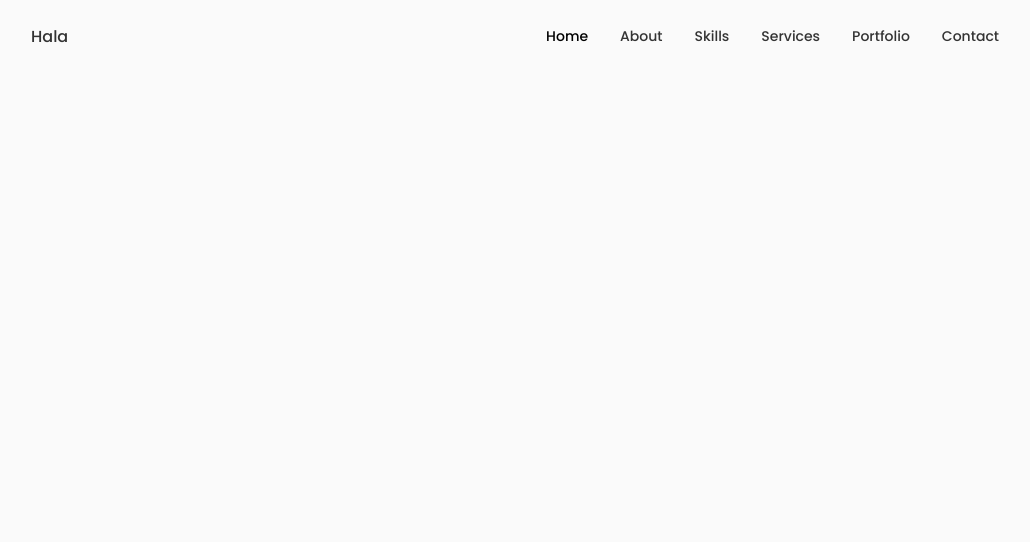
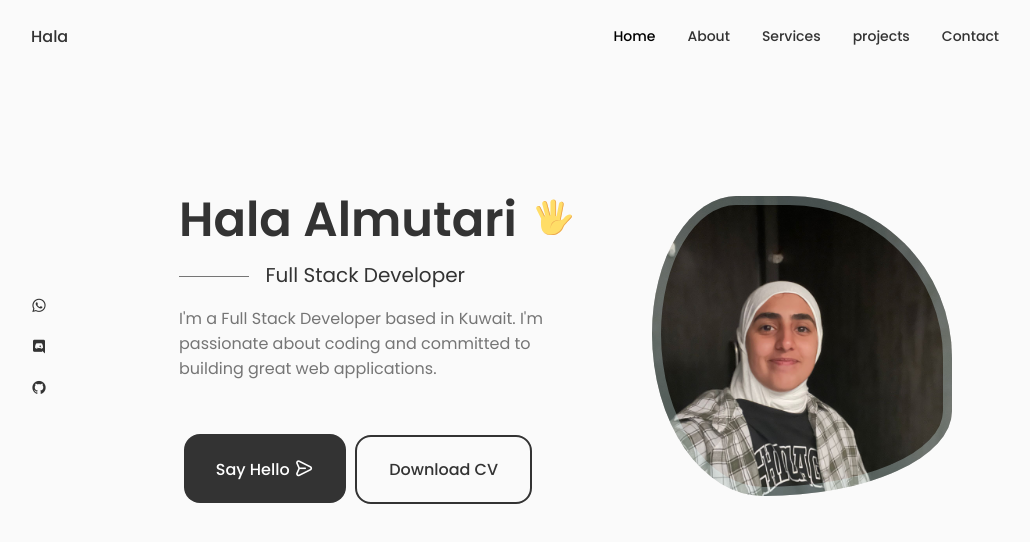
Before and after one commit to halacoded/Hala-Almutairi-Portfolio, a React (Create React App) app: page / in a window 1280 px wide. Shown: the top 542 px of the page, without its empty margins (125-1155 px from the left). Built offline with nearby package versions, Linux system fonts and the light colour scheme.

Commit message:
Add home

```diff
--- a/src/App.css
+++ b/src/App.css
@@ -142,6 +142,7 @@ img {
   padding: 1.25rem 2rem;
   border-radius: 1rem;
   font-weight: var(--font-medium);
+  margin: 0.3rem;
 }
 .button:hover {
   background-color: var(--title-color-dark);
@@ -155,6 +156,25 @@ img {
   align-items: center;
 }
 
+.button--dark {
+  background-color: var(--title-color);
+  color: var(--container-color);
+}
+
+.button--dark:hover {
+  background-color: var(--title-color-dark);
+}
+
+.button--outline {
+  background-color: transparent;
+  color: var(--title-color);
+  border: 2px solid var(--title-color);
+}
+
+.button--outline:hover {
+  background-color: var(--title-color);
+}
+
 /* BREAKPOINTS */
 /* For large devices */
 @media screen and (max-width: 992px) {
@@ -162,9 +182,20 @@ img {
     margin-left: var(--mb-1-5);
     margin-right: var(--mb-1-5);
   }
+  .button {
+    padding: 1rem 1.75rem;
+  }
+
+  .button_icon {
+    width: 22px;
+    height: 22px;
+  }
 }
 /* For medium devices */
 @media screen and (max-width: 768px) {
+  .section {
+    padding: 2rem 0 4rem;
+  }
 }
 
 @media screen and (max-width: 576px) {
@@ -172,6 +203,9 @@ img {
 
 /* For small devices */
 @media screen and (max-width: 350px) {
+  .root {
+    --big-font-size: 2.25rem;
+  }
   .container {
     margin-left: var(--mb-1);
     margin-right: var(--mb-1);
--- a/src/components/header/Header1.jsx
+++ b/src/components/header/Header1.jsx
@@ -22,19 +22,15 @@ const Header1 = () => {
                 <i className="uil uil-user nav__icon"></i>About
               </a>
             </li>
-            <li className="nav__item">
-              <a href="#skills" className="nav__link">
-                <i className="uil uil-file-alt nav__icon"></i>Skills
-              </a>
-            </li>
+
             <li className="nav__item">
               <a href="#services" className="nav__link">
                 <i className="uil uil-briefcase-alt nav__icon"></i>Services
               </a>
             </li>
             <li className="nav__item">
-              <a href="#portfolio" className="nav__link">
-                <i className="uil uil-scenery nav__icon"></i>Portfolio
+              <a href="#projects" className="nav__link">
+                <i className="uil uil-scenery nav__icon"></i>projects
               </a>
             </li>
             <li className="nav__item">
--- /dev/null
+++ b/src/components/home/Data.jsx
@@ -0,0 +1,75 @@
+import React from "react";
+
+const Data = () => {
+  return (
+    <div className="home__data">
+      <h1 className="home__title">
+        Hala Almutari{" "}
+        <svg
+          width="36"
+          height="36"
+          viewBox="0 0 48 48"
+          fill="none"
+          xmlns="http://www.w3.org/2000/svg"
+          class="home__hand"
+        >
+          <path
+            d="M25.4995 32.0305L31.3495 33.1555L36.1495 8.48051C36.4495 6.83051 35.3995 5.18051 33.8245 4.88051C32.1745 4.58051 30.5995 5.70551 30.2995 7.35551L25.4995 32.0305Z"
+            fill="#FFDD67"
+          ></path>
+          <path
+            d="M33.8996 4.88018C33.6746 4.80518 33.5246 4.80518 33.2996 4.80518C34.6496 5.33018 35.3996 6.75518 35.0996 8.25518L30.2996 32.9302L31.3496 33.1552L36.1496 8.48018C36.5246 6.75518 35.4746 5.18018 33.8996 4.88018Z"
+            fill="#EBA352"
+          ></path>
+          <path
+            d="M19.4995 32.7802H26.5495V5.55518C26.5495 3.53018 24.9745 1.80518 23.0245 1.80518C21.1495 1.80518 19.4995 3.45518 19.4995 5.55518V32.7802Z"
+            fill="#FFDD67"
+          ></path>
+          <path
+            d="M23.0995 1.80518C22.9495 1.80518 22.7245 1.80518 22.5745 1.88018C24.2995 2.18018 25.5745 3.68018 25.5745 5.55518V32.8552H26.6245V5.55518C26.6245 3.45518 25.0495 1.80518 23.0995 1.80518Z"
+            fill="#EBA352"
+          ></path>
+          <path
+            d="M15.7495 32.7054L21.7495 31.1304L15.2245 6.30541C14.7745 4.58041 13.0495 3.53041 11.3995 3.90541C9.74948 4.35541 8.77448 6.08041 9.22448 7.80541L15.7495 32.7054Z"
+            fill="#FFDD67"
+          ></path>
+          <path
+            d="M11.3995 3.90541L10.9495 4.13041C12.4495 4.05541 13.7995 5.03041 14.2495 6.60541L20.7745 31.4304L21.8245 31.1304L15.2245 6.30541C14.7745 4.58041 13.0495 3.53041 11.3995 3.90541Z"
+            fill="#EBA352"
+          ></path>
+          <path
+            d="M2.99937 10.355C1.57437 11.03 1.12437 12.83 1.87437 14.33L11.7744 34.055L16.7994 31.505L6.89937 11.78C6.14937 10.28 4.42437 9.68 2.99937 10.355Z"
+            fill="#FFDD67"
+          ></path>
+          <path
+            d="M2.99956 10.355C2.84956 10.43 2.69956 10.505 2.54956 10.655C3.82456 10.28 5.24956 10.955 5.92456 12.305L15.8246 32.03L16.7996 31.58L6.89956 11.78C6.14956 10.28 4.42456 9.68 2.99956 10.355Z"
+            fill="#EBA352"
+          ></path>
+          <path
+            d="M46.2744 22.2801C45.0744 19.9551 41.3244 20.1051 37.4994 24.3051C34.7994 27.2301 34.2744 28.2051 31.5744 28.1301V25.0551C31.5744 25.0551 25.7994 20.7801 14.3244 22.7301C14.3244 22.7301 7.79945 23.6301 7.79945 27.0801C7.79945 27.0801 6.67445 35.4051 8.99945 40.6551C12.4494 48.4551 30.1494 50.4801 35.6994 37.2051C36.8244 34.5801 39.0744 32.6301 41.0994 30.1551C43.4244 27.1551 47.5494 24.7551 46.2744 22.2801Z"
+            fill="#FFDD67"
+          ></path>
+          <path
+            d="M46.2745 22.28C46.0495 21.83 45.7495 21.53 45.3745 21.23C45.4495 21.305 45.5245 21.38 45.5245 21.53C46.7995 24.08 42.6745 26.405 40.1995 29.405C38.1745 31.88 35.9245 33.83 34.7995 36.455C29.9995 47.93 16.0495 47.93 10.1995 42.68C15.5245 48.68 30.5245 49.28 35.5495 37.205C36.6745 34.58 38.9245 32.63 40.9495 30.155C43.4245 27.155 47.5495 24.755 46.2745 22.28ZM32.3245 28.13C27.4495 26.33 18.7495 29.63 19.9495 38.405C19.9495 30.23 27.3745 28.205 31.4245 28.205C32.0245 28.13 32.3245 28.13 32.3245 28.13Z"
+            fill="#EBA352"
+          ></path>
+        </svg>
+      </h1>
+      <h3 className="home__subtitle">Full Stack Developer</h3>
+      <p className="home__description">
+        I'm a Full Stack Developer based in Kuwait. I'm passionate about coding
+        and committed to building great web applications.
+      </p>
+      <a href="#contact" className="button button--dark">
+        Say Hello
+        <i className="uil uil-message send__icon"></i>
+      </a>
+
+      <a href="#contact" className="button button--outline">
+        Download CV
+      </a>
+    </div>
+  );
+};
+
+export default Data;
--- a/src/components/home/Home.jsx
+++ b/src/components/home/Home.jsx
@@ -1,7 +1,19 @@
 import React from "react";
-
+import "./home.css";
+import Social from "./Social";
+import Data from "./Data";
 const Home = () => {
-  return <div>Home</div>;
+  return (
+    <section className="home section" id="home">
+      <div className="home__container container gird">
+        <div className="home__content grid">
+          <Social />
+          <div className="home__img"></div>
+          <Data />
+        </div>
+      </div>
+    </section>
+  );
 };
 
 export default Home;
--- /dev/null
+++ b/src/components/home/Social.jsx
@@ -0,0 +1,34 @@
+import React from "react";
+
+const Social = () => {
+  return (
+    <div className="home__social">
+      <a
+        href="https://wa.me/95655030024"
+        className="home__social-icon"
+        target="_blank"
+        rel="noreferrer"
+      >
+        <i className="uil uil-whatsapp"></i>
+      </a>
+      <a
+        href="https://discordapp.com/users/942515421507121172"
+        className="home__social-icon"
+        target="_blank"
+        rel="noreferrer"
+      >
+        <i className="uil uil-discord"></i>
+      </a>
+      <a
+        href="https://github.com/halacoded"
+        className="home__social-icon"
+        target="_blank"
+        rel="noreferrer"
+      >
+        <i className="uil uil-github"></i>
+      </a>
+    </div>
+  );
+};
+
+export default Social;
--- a/src/components/home/home.css
+++ b/src/components/home/home.css
@@ -0,0 +1,133 @@
+.home__content {
+  grid-template-columns: 116px repeat(2, 1fr);
+  padding-top: 5.5rem;
+  column-gap: 2rem;
+  align-items: center;
+}
+
+.home__social {
+  display: grid;
+  grid-template-columns: max-content;
+  row-gap: 1rem;
+}
+.home__social-icon {
+  font-size: 1rem;
+  color: var(--title-color);
+}
+.home__social-icon:hover {
+  color: var(--title-color-dark);
+}
+.home__title {
+  font-size: 3rem;
+  margin-bottom: var(--mb-0-25);
+  white-space: nowrap;
+}
+.home__hand {
+  width: 38px;
+  height: 38px;
+  margin-left: 0.4rem;
+}
+
+.home__subtitle {
+  position: relative;
+  font-size: var(--h3-font-size);
+  padding-left: 5.4rem;
+  font-weight: var(--font-normal);
+  margin-bottom: var(--mb-1);
+}
+.home__subtitle::before {
+  content: "";
+  position: absolute;
+  width: 70px;
+  height: 1px;
+  background-color: var(--text-color);
+  left: 0;
+  top: 1rem;
+}
+
+.home__description {
+  max-width: 400px;
+  margin-bottom: var(--mb-3);
+}
+.send__icon {
+  font-size: 1.2rem;
+  margin-left: 0.3rem;
+}
+.home__img {
+  background: url("../../assests/WhatsApp\ Image\ 2024-11-16\ at\ 6.59.24\ PM.jpeg");
+  background-repeat: no-repeat;
+  background-position: center;
+  background-size: cover;
+  box-shadow: inset 0 0 0 9px rgb(225 255 255 / 30%);
+  order: 1;
+  justify-self: center;
+  width: 300px;
+  height: 300px;
+  animation: profile__animate 8s ease-in-out infinite 1s;
+}
+
+@keyframes profile__animate {
+  0% {
+    border-radius: 60% 40% 30% 70%/60% 30% 70% 40%;
+  }
+  50% {
+    border-radius: 30% 60% 70% 40%/50% 60% 30% 60%;
+  }
+  100% {
+    border-radius: 60% 40% 30% 70%/60% 30% 70% 40%;
+  }
+}
+
+/* BREAKPOINTS */
+/* For large devices */
+@media screen and (max-width: 992px) {
+  .home__content {
+    grid-template-columns: 100px repeat(2, 1fr);
+    column-gap: 1.25rem;
+  }
+
+  .home__subtitle {
+    padding-left: 3.75rem;
+    margin-bottom: var(--mb-1);
+  }
+  .home__subtitle::before {
+    width: 42px;
+    top: 0.8rem;
+  }
+  .home__description {
+    max-width: inherit;
+    margin-bottom: var(--mb-2-5);
+  }
+  .home__img {
+    width: 250px;
+    height: 250px;
+    box-shadow: inset 0 0 0 8px rgb(225 255 255 / 30%);
+  }
+}
+/* For medium devices */
+@media screen and (max-width: 768px) {
+  .home__content {
+    grid-template-columns: 0.5fr 3fr;
+    padding-top: 3.5rem;
+  }
+  .home__img {
+    order: initial;
+    justify-self: initial;
+  }
+  .home__data {
+    grid-column: 1/3;
+  }
+  .home__hand {
+    width: 26px;
+    height: 26px;
+  }
+  .home__img {
+    box-shadow: inset 0 0 0 6px rgb(225 255 255 / 30%);
+    width: 200px;
+    height: 200px;
+  }
+}
+
+/* For small devices */
+@media screen and (max-width: 350px) {
+}
```
Also changed, not shown: src/assests/hand.svg (added), src/assests/send.svg (added).
